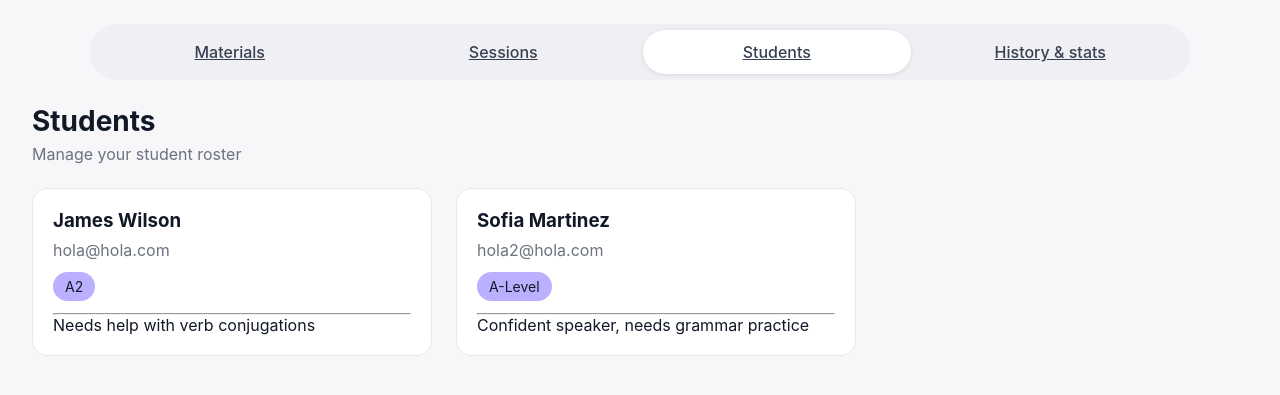
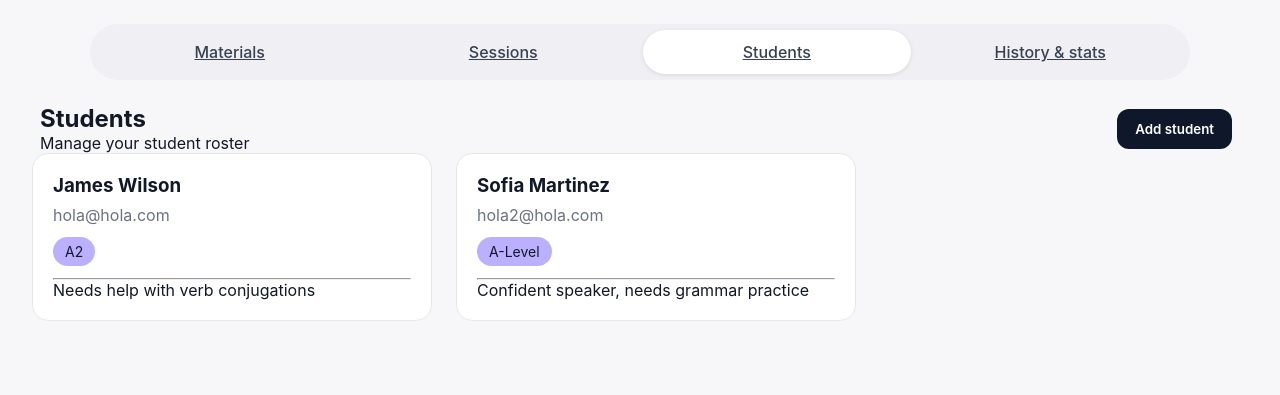
Before and after one commit to ElianaLara/PAL_APP, a Flask app: page /students in a window 1280 px wide. Shown: the part 133-528 px from the top of the page. Run offline with Flask 3, Linux system fonts and the light colour scheme; a user stored in the database is signed in.

Commit message:
add add student button

```diff
--- a/app/routes.py
+++ b/app/routes.py
@@ -63,6 +63,9 @@ def students():
         active_tab='students'
     )
 
+@main.route('/add_student', methods=['GET', 'POST'])
+def add_student():
+    return render_template('dashboard_base.html')
 
 @main.route('/history')
 def history():
--- a/app/static/css/dashboard.css
+++ b/app/static/css/dashboard.css
@@ -73,73 +73,10 @@ header {
     box-shadow: 0 1px 4px rgba(0,0,0,0.1);
 }
 
-/* ===== MAIN CONTENT ===== */
-main {
-    max-width: 1100px;
-    margin: 0 auto;
-    padding: 24px;
-}
 
-.section-header {
-    display: flex;
-    align-items: center;
-    justify-content: space-between;
-    margin-bottom: 24px;
-}
-
-.section-header h2 {
-    font-size: 28px;
-    font-weight: 700;
-}
-
-.section-header p {
-    color: #6b7280;
-    margin-top: 6px;
-}
-
-.add-btn {
-    background: #0f172a;
-    color: white;
-    border: none;
-    padding: 12px 18px;
-    border-radius: 12px;
-    font-weight: 600;
-    cursor: pointer;
-}
-
-/* ===== EMPTY STATE ===== */
-.empty-card {
-    background: #ffffff;
-    border: 1px solid #e5e7eb;
-    border-radius: 16px;
-    padding: 60px 20px;
-    text-align: center;
-}
-
-.empty-card img {
-    width: 48px;
-    margin-bottom: 16px;
-    opacity: 0.6;
-}
-
-.empty-card h3 {
-    font-size: 18px;
-    margin-bottom: 8px;
-}
-
-.empty-card p {
-    color: #6b7280;
-}
 
 .logo {
     width: 100px;          /* adjust size */
     height: auto;
     display: block;
 }
-
-.logoe {
-    width: 100px;          /* adjust size */
-    height: auto;
-    display: block;
-    margin: 0 auto 20px;
-}
--- a/app/static/css/student.css
+++ b/app/static/css/student.css
@@ -1,10 +1,24 @@
 .section-header {
     display: flex;
     align-items: center;
+    margin-left: 2.5rem
 }
 
-.section-header > div {
-    margin-left: 2rem;
+.section-title {
+  margin-left: 2rem;
+}
+
+.add-btn {
+    margin-left: auto;
+    margin-right: 3rem;
+    background: #0f172a;
+    color: white;
+    border: none;
+    padding: 12px 18px;
+    border-radius: 12px;
+    font-weight: 600;
+    cursor: pointer;
+
 }
 
 .students-grid {
--- /dev/null
+++ b/app/static/js/add.js
@@ -0,0 +1,20 @@
+document.addEventListener("DOMContentLoaded", () => {
+
+  const modal = document.getElementById("studentModal");
+  const openBtn = document.getElementById("openModal");
+
+  if (!modal || !openBtn) {
+    console.error("Modal or button not found");
+    return;
+  }
+
+  openBtn.addEventListener("click", () => {
+    modal.classList.add("show");
+  });
+
+  modal.addEventListener("click", (e) => {
+    if (e.target === modal) {
+      modal.classList.remove("show");
+    }
+  });
+});
--- a/app/templates/dashboard_base.html
+++ b/app/templates/dashboard_base.html
@@ -42,5 +42,7 @@
        class="tab {% if active_tab == 'history' %}active{% endif %}">History & stats</a>
   </div>
 
-{% block content %}
-{% endblock %}
+  {% block content %}{% endblock %}
+  {% block scripts %}{% endblock %}
+</body>
+</html>
--- a/app/templates/dashboard_students.html
+++ b/app/templates/dashboard_students.html
@@ -7,8 +7,7 @@
     <h2>Students</h2>
     <p>Manage your student roster</p>
   </div>
-
-  </a>
+  <button class="add-btn" id="openModal">Add student</button>
 </div>
 
 <!-- STUDENTS LIST -->
@@ -42,4 +41,16 @@
 
 </div>
 
+<div class="modal-overlay" id="studentModal">
+  <div class="modal">
+    <h3>Add Student</h3>
+
+
+  </div>
+</div>
+
 {% endblock %}
+
+{% block scripts %}
+<script src="{{ url_for('static', filename='js/add.js') }}"></script>
+{% endblock %}
```
Also changed, not shown: other parts of app/static/css/student.css (+52 -0 lines).
